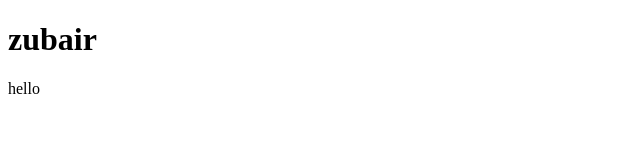
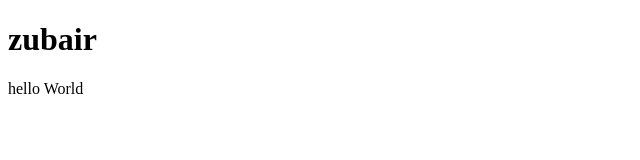
Before and after one commit to zubair2407a/copu, a plain HTML site: page index.html in a window 1280 px wide. Shown: the full height of the page, 0-640 px from the left. Drawn offline with Linux system fonts and the light colour scheme.

Commit message:
Update index.html

```diff
--- a/index.html
+++ b/index.html
@@ -8,5 +8,6 @@
 <body>
     <h1>zubair</h1>
     <p1>hello</p1>
+    <p2>World</p2>
 </body>
 </html>
```
